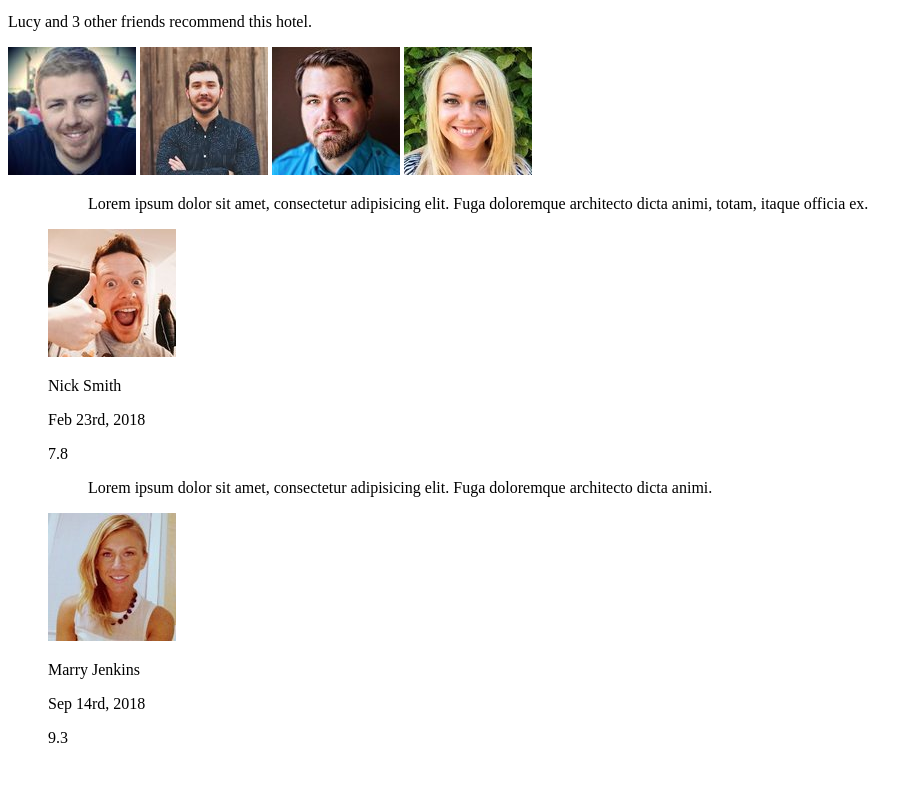
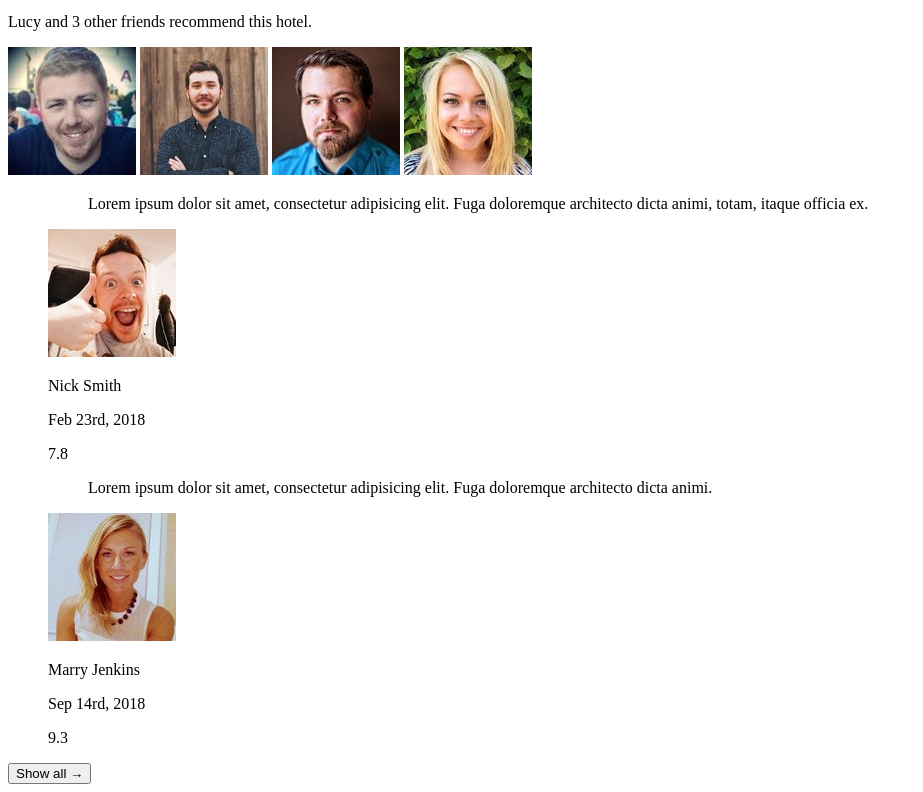
Before and after one commit to igordefo/trillo, a website: page index.html in a window 1280 px wide. Shown: the part 4026-4818 px from the top of the page, without its empty margins (0-923 px from the left). Before the commit the page ends 4789 px from the top, so only its background shows below. Drawn offline with Linux system fonts and the light colour scheme.

Commit message:
Add inline button

```diff
--- a/index.html
+++ b/index.html
@@ -176,6 +176,9 @@
                     <div class="review__rating">9.3</div>
                   </figcaption>
                 </figure>
+                <button class="btn-inline">Show all
+                  <span>→</span>
+              </button>
               </div>
             </div>
           </main>
```
